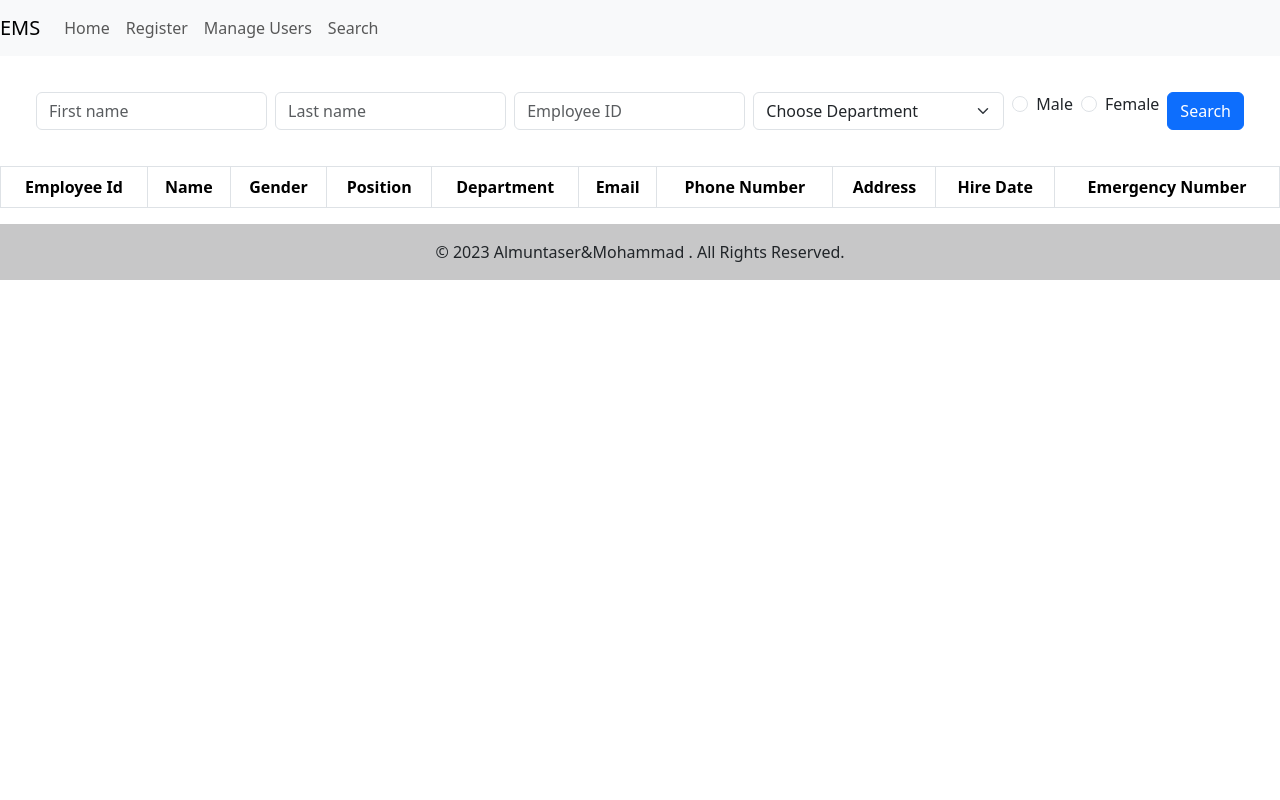
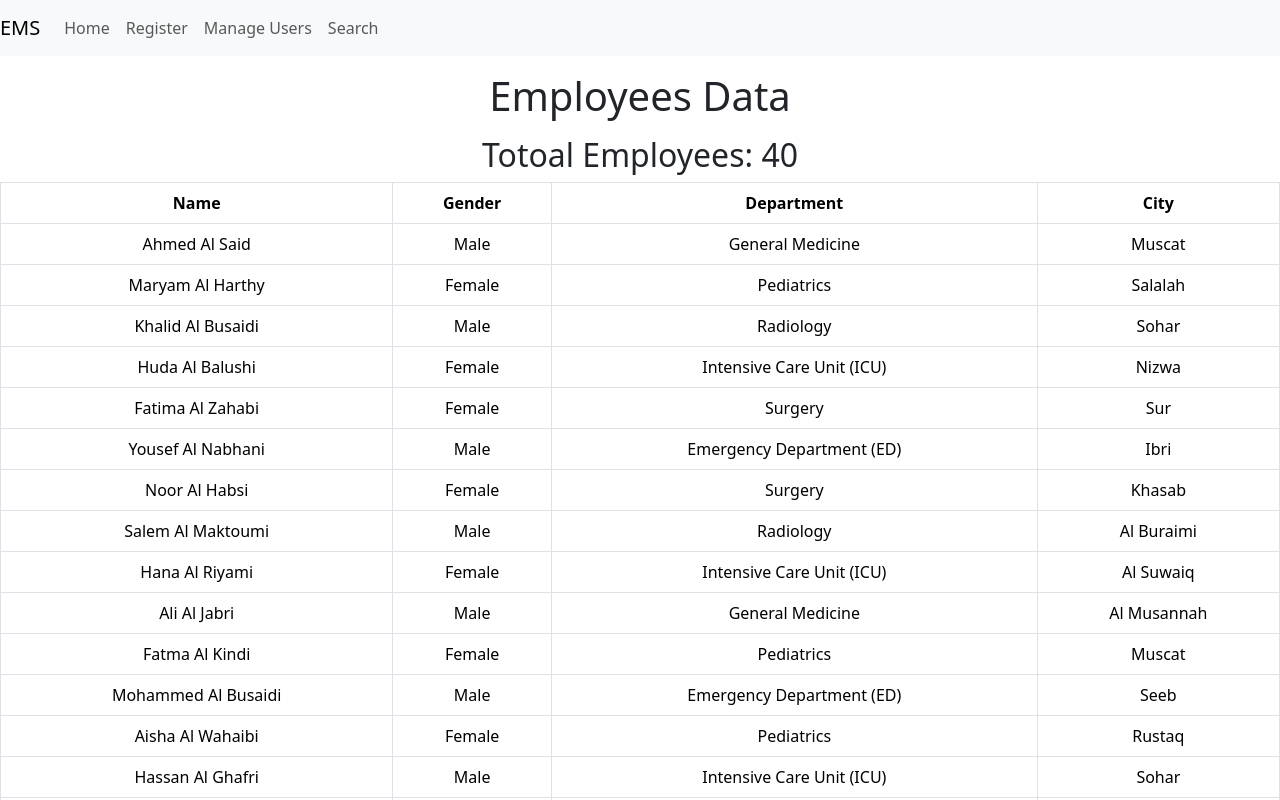
Before and after one commit to RG7on/EMS, a React (Create React App) app in the folder client/: page /search in a window 1280 px wide. Shown: the top 800 px of the page. Built offline with nearby package versions, Linux system fonts and the light colour scheme.

Commit message:
finish display page

```diff
--- a/client/src/App.js
+++ b/client/src/App.js
@@ -4,10 +4,13 @@ import Login from './components/Login';
 import Home from './components/Home';
 import Rejester from './components/Rejester';
 import {Routes,Route} from 'react-router-dom';
-import EmpSearch from './components/EmpSearch';
+// import EmpSearch from './components/EmpSearch';
 import Footer from './components/Footer';
 import Header from './components/Header';
 import ManageUsers from './components/ManageUsers';
+import DisplayEmp from './components/DisplayEmp';
+
+
 
 function App() {
   return (
@@ -19,7 +22,7 @@ function App() {
         <Route path="/" element={<Login />} />
         <Route path="/rejester" element={<Rejester />} />
         <Route path="/ManageUsers" element={<ManageUsers/>} />
-        <Route path="/search" element={<EmpSearch />} />
+        <Route path="/search" element={<DisplayEmp />} />
       </Routes>
       <Footer/>
     </div>
--- a/client/src/components/displayEmp.js
+++ b/client/src/components/displayEmp.js
@@ -1,19 +1,24 @@
 import React from 'react'
-import emp_data from './emp_data.js'
-function displayEmp() {
+import {employees} from './emp_data.js'
+function DisplayEmp() {
   return (
     <div>
-        <table>
+        <h1 className='mb-3 mt-3'>Employees Data</h1>
+        <h2>Totoal Employees: {employees.length}</h2>
+        <table className='table table-bordered'>
     <thead>
         <tr><th>Name</th><th>Gender</th><th>Department</th><th>City</th></tr>
     </thead>
 
         {
-            emp_data.map((emp,index)=>{
+            employees.map((emp,index)=>{
                 return(
                     <tbody>
                         <tr key={index}>
-                            <td></td>
+                            <td>{emp.firstName} {emp.lastName}</td>
+                            <td>{emp.gender}</td>
+                            <td>{emp.department}</td>
+                            <td>{emp.address.city}</td>
                         </tr>
                     </tbody>
                 )
@@ -24,4 +29,4 @@ function displayEmp() {
   )
 }
 
-export default displayEmp
+export default DisplayEmp
```
